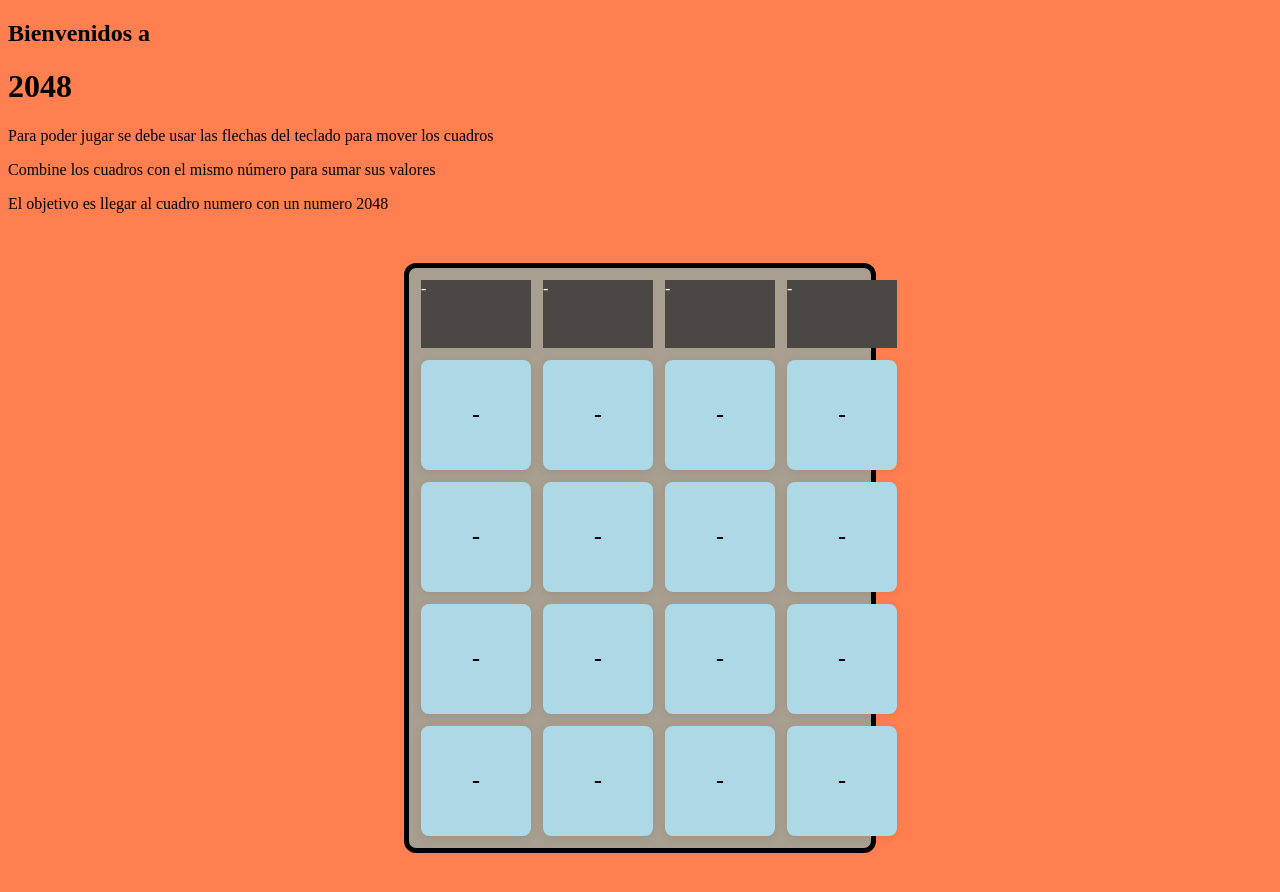
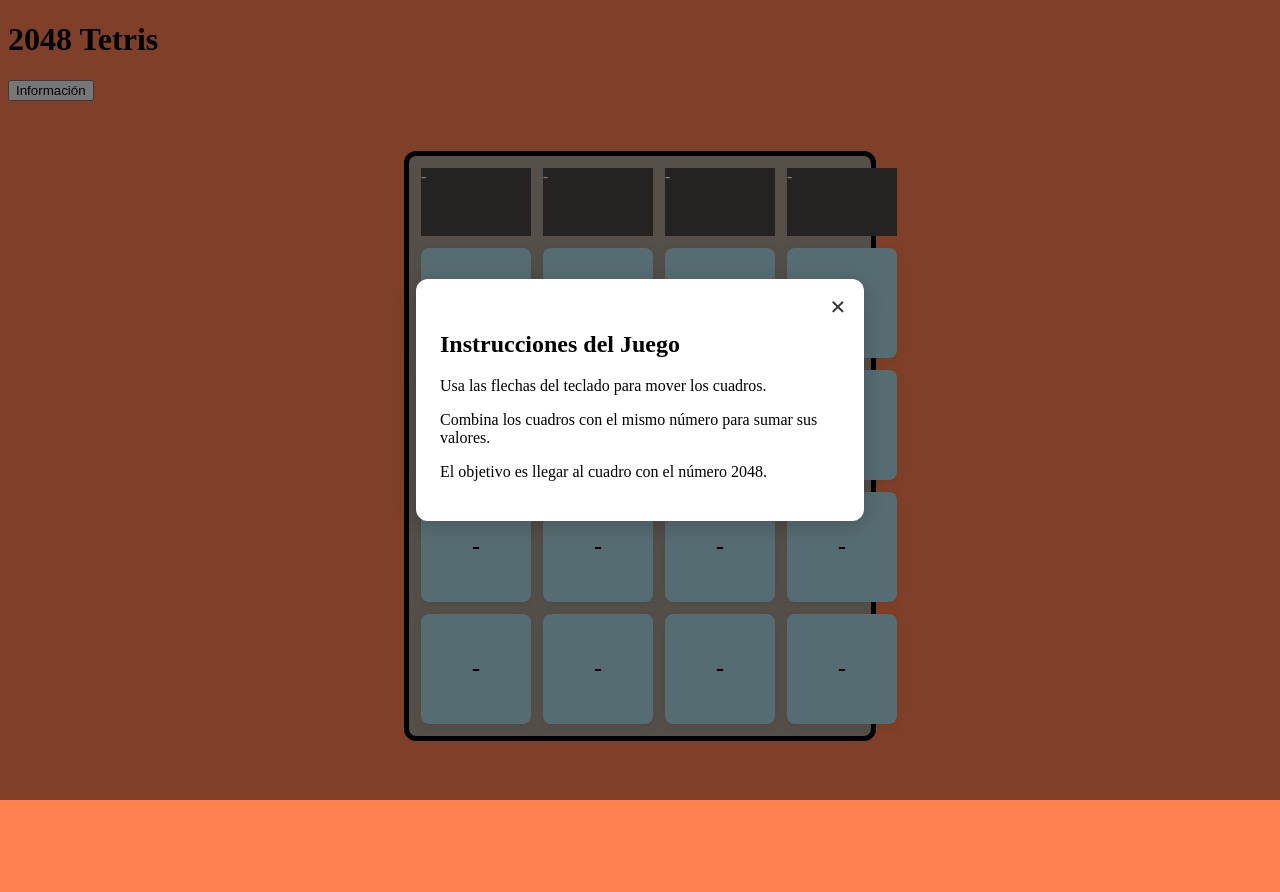
Before and after one commit to Motykiewicz/TareaCorta0_PracticaDeJS, a plain HTML site: page index.html in a window 1280 px wide. After the commit the page ends 800 px from the top, so only its background shows below. Drawn offline with Linux system fonts and the light colour scheme.

Commit message:
Add info popup for game instructions
Introduced a popup displaying game instructions, accessible via an 'Información' button in the header. Updated HTML structure, added related CSS for styling the popup, and modified JS to handle opening and closing the info.

```diff
--- a/index.html
+++ b/index.html
@@ -1,20 +1,28 @@
 <!DOCTYPE html>
 <html>
   <head>
-    <title>Juego 2048</title>
+    <title>2048 Tetris</title>
     <link rel="stylesheet" href="style.css">
     <script src="script.js"></script>
   </head>
 
   <body>
-    <div id="intro">
-      <h2>Bienvenidos a</h2>
-      <h1>2048</h1>
-      <p>Para poder jugar se debe usar las flechas del teclado para mover los cuadros</p>
-      <p>Combine los cuadros con el mismo número para sumar sus valores</p>
-      <p>El objetivo es llegar al cuadro numero con un numero 2048</p>
-    </div>
+    <header>
+      <h1>2048 Tetris</h1>
+      <!-- Boton en donde ensena las mecanicas del juego -->
+      <button id="info-btn">Información</button>
+      <div id="cuadro-info" class="cuadro-info">
+        <div class="contenido-info">
+          <span id="cerrar-cuadro" class="cerrar-cuadro">&times;</span>
+          <h2>Instrucciones del Juego</h2>
+          <p>Usa las flechas del teclado para mover los cuadros.</p>
+          <p>Combina los cuadros con el mismo número para sumar sus valores.</p>
+          <p>El objetivo es llegar al cuadro con el número 2048.</p>
+        </div>
+      </div>
+    </header>
 
+    <!-- Tablero del juego -->
     <div id="tablero" class="tablero">
       <div id="primera-fila" class="fila">
         <div class="cuadro-primera-fila" id="cuadro-0-0">-</div>
--- a/script.js
+++ b/script.js
@@ -1,9 +1,16 @@
 //document.write("-");
 
+
+
+const overlay = document.getElementById("overlay");
+const popup = document.getElementById("popup");
+const closeBtn = document.getElementById("close-btn");
+
+
 document.getElementById("info-btn").onclick = function() {
-    document.getElementById("contenido-info").style.display = "flex";
+    document.getElementById("cuadro-info").style.display = "flex";
 };
 
 document.getElementById("cerrar-cuadro").onclick = function() {
-    document.getElementById("contenido-info").style.display = "none";
+    document.getElementById("cuadro-info").style.display = "none";
 }
--- a/style.css
+++ b/style.css
@@ -24,7 +24,7 @@ body{
     position: relative;
 }
 
-.primerafila{
+.primera-fila{
     grid-row: 1;
     grid-column: 1 / span 4;
     display: grid;
@@ -59,3 +59,38 @@ body{
     margin: 0;
     transition: background 0.2s;
 }
+
+
+.cuadro-info{
+    position: fixed;
+    top : 0;
+    left: 0;
+    width: 100vw;
+    height: 100vh;
+    background-color: rgba(0, 0, 0, 0.5);
+    display: flex;
+    justify-content: center;
+    align-items: center;
+    z-index: 1000;
+
+}
+
+.contenido-info{
+    background: #fff;
+    padding: 32px 24px 24px 24px;
+    border-radius: 12px;
+    position: relative;
+    max-width: 400px;
+    width: 90vw;
+    box-shadow: 0 4px 24px rgba(0,0,0,0.2);
+}
+
+.cerrar-cuadro{
+  position: absolute;
+  top: 12px;
+  right: 18px;
+  font-size: 28px;
+  font-weight: bold;
+  color: #333;
+  cursor: pointer;
+}
```
